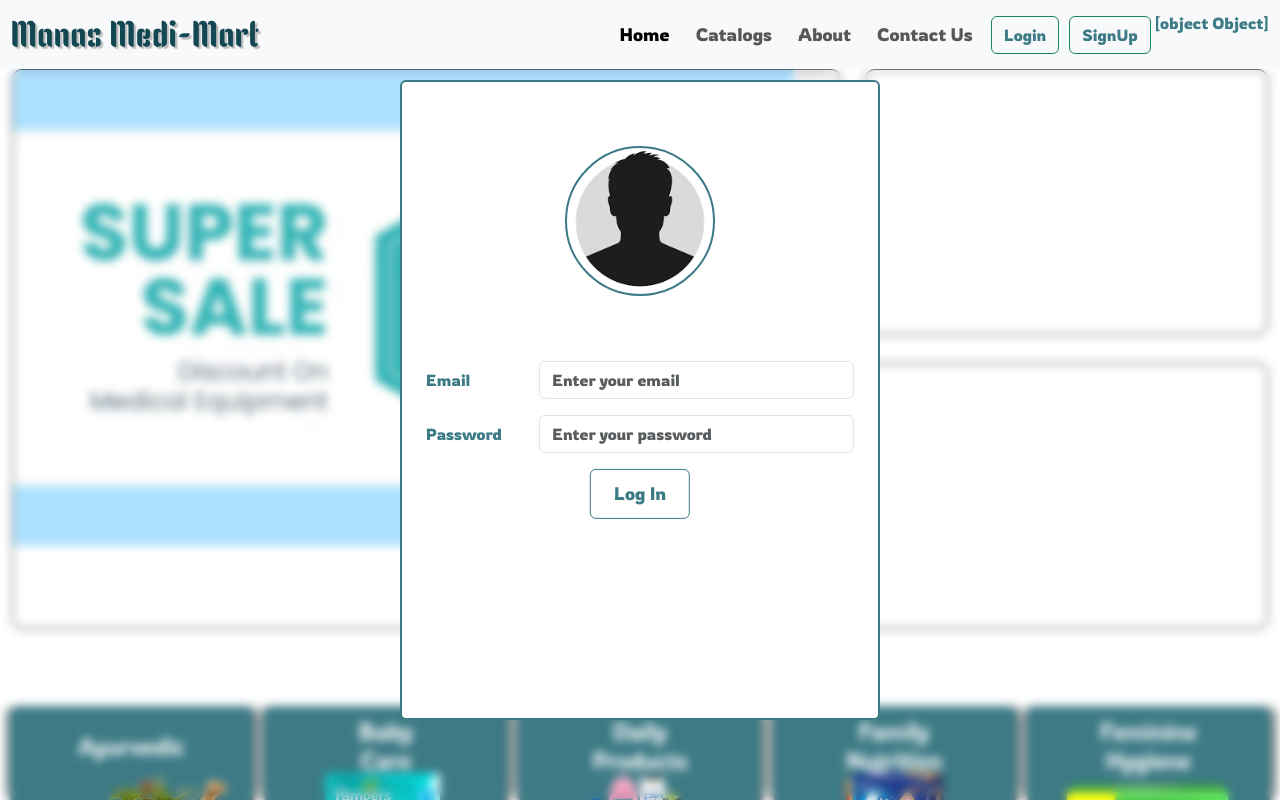
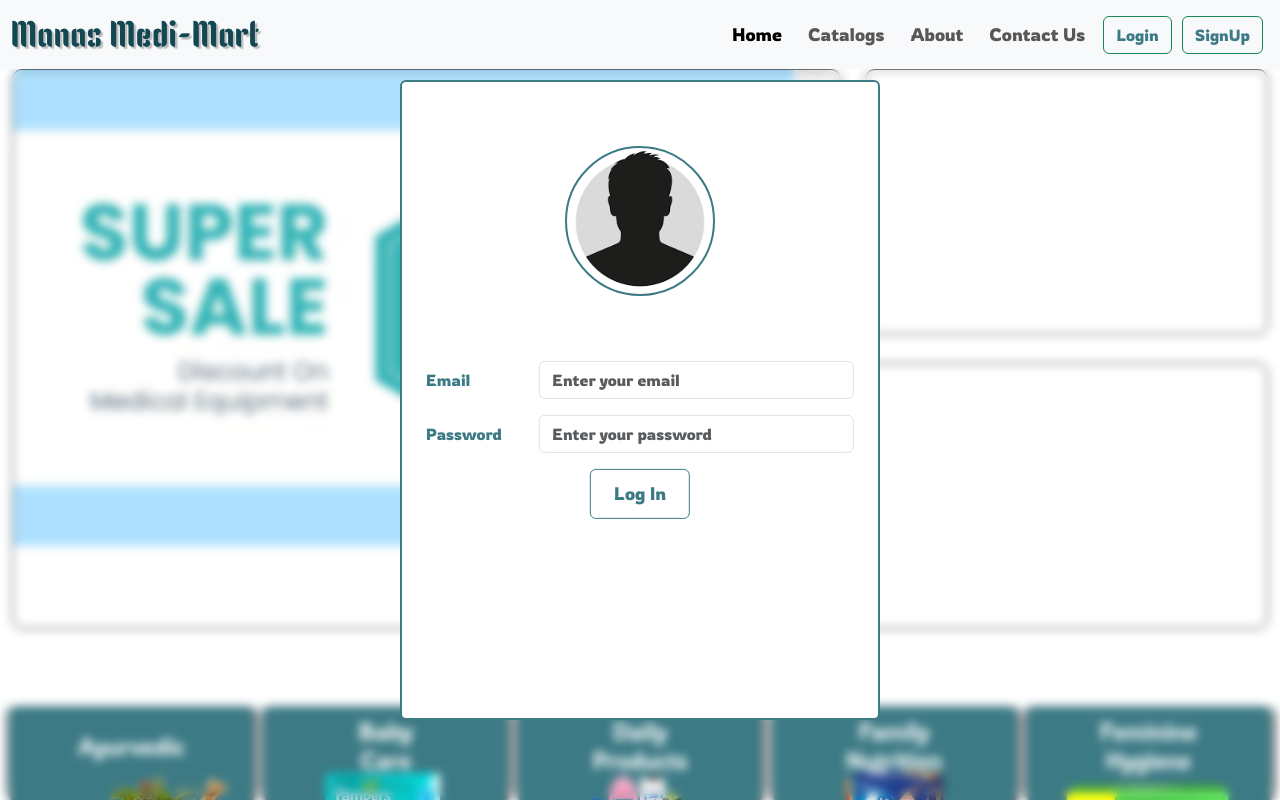
Before and after one commit to atultiwari1305/manas-medimart, an Angular app in the folder frontend/: page /login in a window 1280 px wide. Shown: the top 800 px of the page. Built offline with nearby package versions, Linux system fonts and the light colour scheme; no server answers.

Commit message:
login signup completed

```diff
--- a/frontend/src/app/app.component.html
+++ b/frontend/src/app/app.component.html
@@ -26,7 +26,7 @@
           <button class="btn btn-outline-success" type="submit" *ngIf="!isLoggedIn">
             <a routerLink="/register" routerLinkActive="activebutton" ariaCurrentWhenActive="page">SignUp</a>
           </button>
-          <span>{{message}}</span>
+          <span *ngIf="isLoggedIn">Hi, {{message}}</span>
           <button class="btn btn-outline-success" (click)="logout()" type="submit" *ngIf="isLoggedIn">
             <a routerLink="/" routerLinkActive="activebutton" ariaCurrentWhenActive="page">Log Out</a>
           </button>
--- a/frontend/src/app/app.component.ts
+++ b/frontend/src/app/app.component.ts
@@ -32,7 +32,7 @@ export class AppComponent implements OnInit{
       withCredentials:true
     }).subscribe((res:any)=>{
       this.isLoggedIn = true
-      this.message = `Hi ${res.name}`;
+      this.message = `${res.name}`;
       Emitters.authEmitter.emit(true);
     },(err)=>{
       this.message = err;
--- a/frontend/src/app/components/login/login.component.ts
+++ b/frontend/src/app/components/login/login.component.ts
@@ -45,7 +45,7 @@ export class LoginComponent {
       Swal.fire("Error","Please enter valid email address","error");
     }
     else{
-      this.http.post("https://manasmedimart.onrender.com/auth/register",user,{
+      this.http.post("https://manasmedimart.onrender.com/auth/login",user,{
         withCredentials: true
       }).subscribe(()=> this.router.navigate(['/']),(err)=>{
         Swal.fire("error",err.error.message,"error")
```
Also changed, not shown: 3 other files (tests, documents, lock files or other folders).
